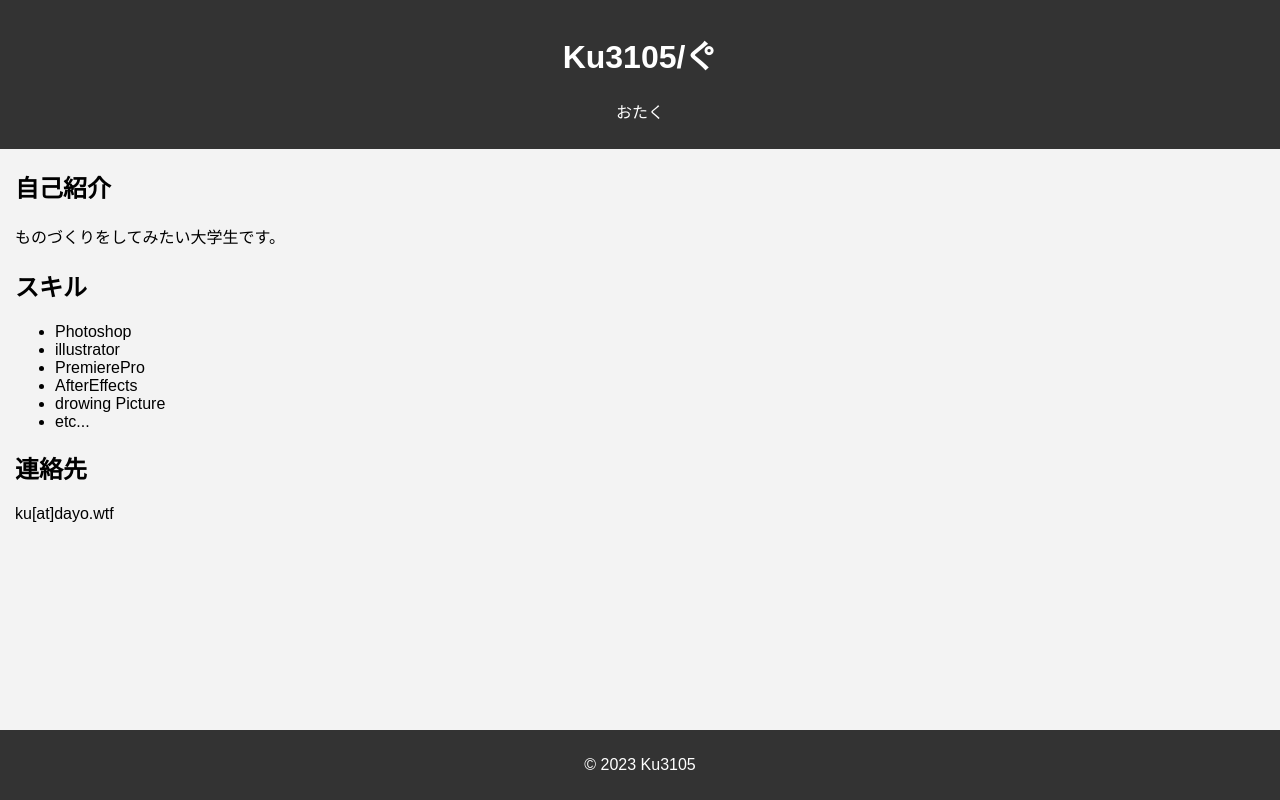
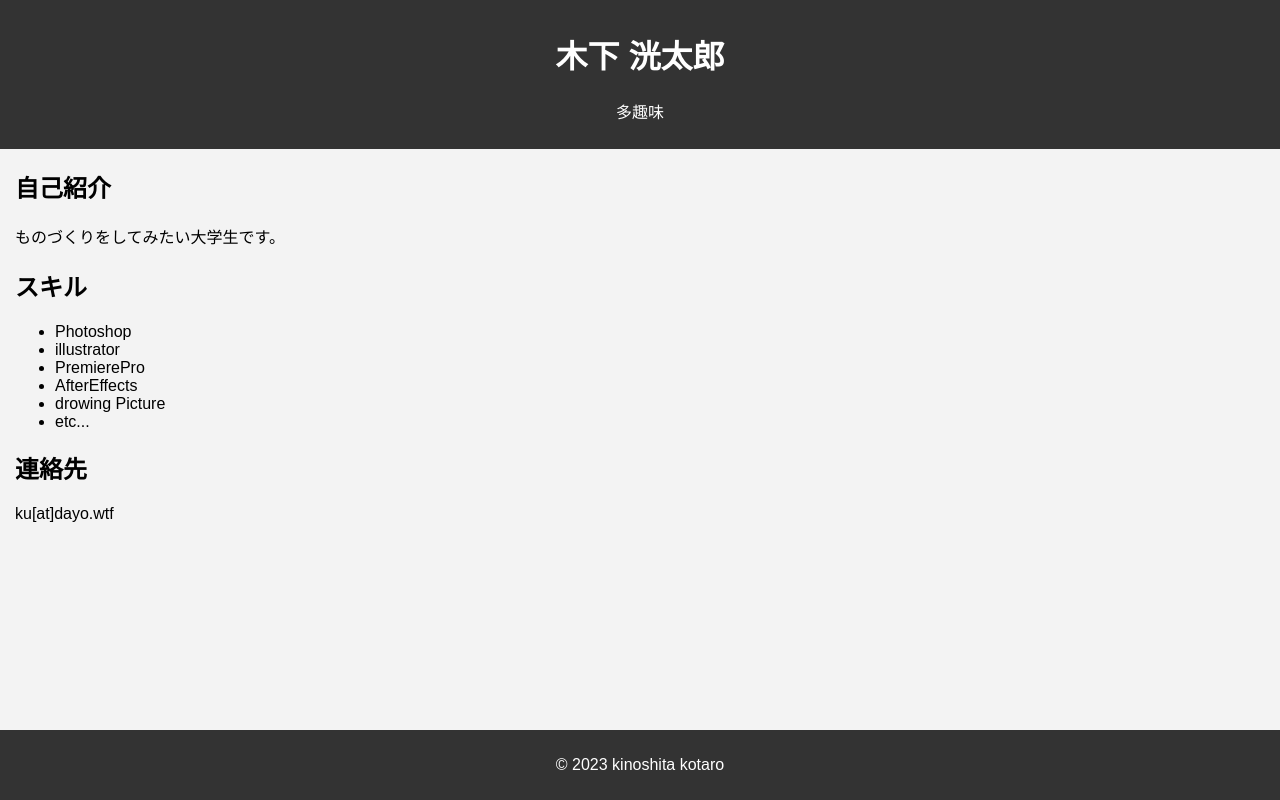
Before and after one commit to Ku3105/ku.dayo.wtf, a plain HTML site: page docs/index.html in a window 1280 px wide. Drawn offline with Linux system fonts and the light colour scheme.

Commit message:
Update index.html

```diff
--- a/docs/index.html
+++ b/docs/index.html
@@ -3,7 +3,7 @@
 <head>
   <meta charset="UTF-8">
   <meta name="viewport" content="width=device-width, initial-scale=1.0">
-  <title>あなたの名前のポートフォリオ</title>
+  <title>ポートフォリオ</title>
   <style>
     body {
       font-family: Arial, sans-serif;
@@ -33,8 +33,8 @@
 </head>
 <body>
   <div class="header">
-    <h1>Ku3105/く゚</h1>
-    <p>おたく</p>
+    <h1>木下 洸太郎</h1>
+    <p>多趣味</p>
   </div>
 
   <div class="section">
@@ -56,7 +56,7 @@
   </div>
 
   <div class="footer">
-    <p>© 2023 Ku3105</p>
+    <p>© 2023 kinoshita kotaro</p>
   </div>
 </body>
 </html>
```
